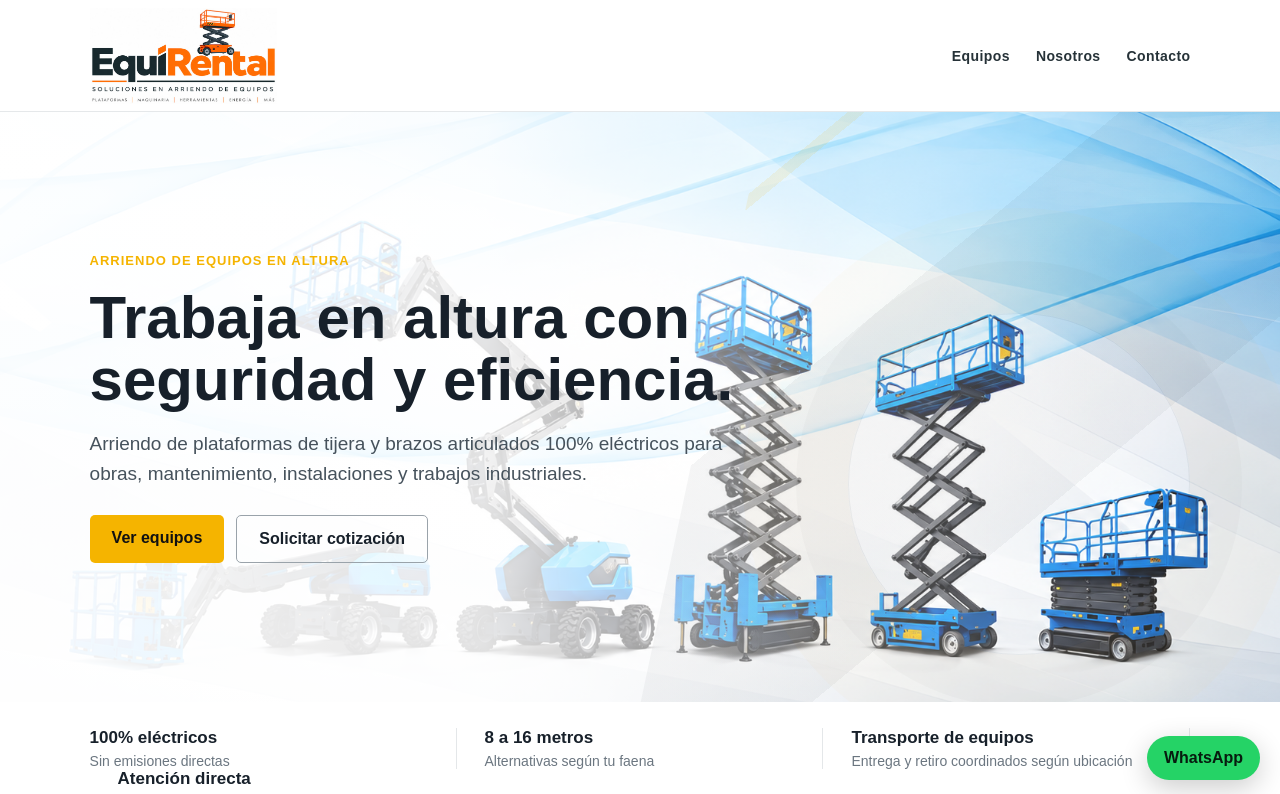
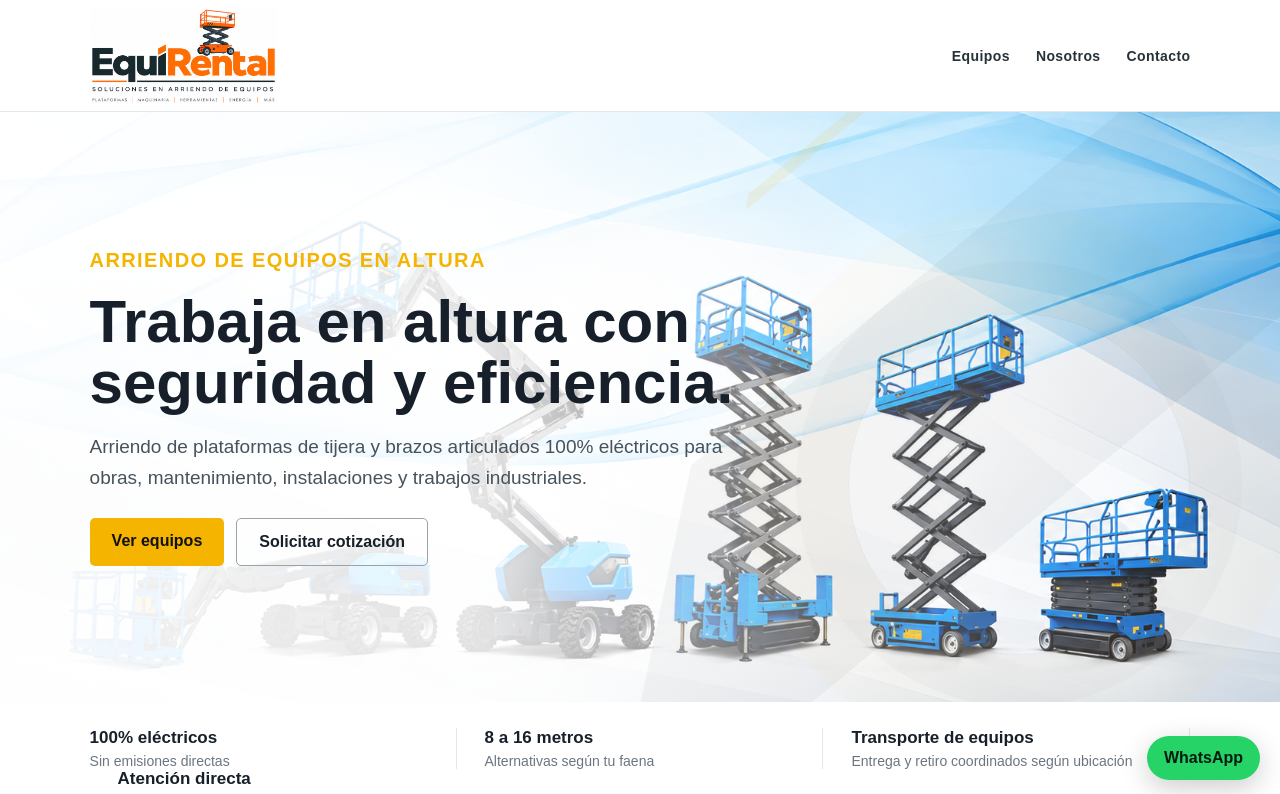
Before and after one commit to proyectoscl/equirental.cl, a Next.js app: page / in a window 1280 px wide. Shown: the top 794 px of the page. Built offline with nearby package versions, Linux system fonts and the light colour scheme.

Commit message:
Increase Home hero category heading size

```diff
--- a/app/globals.css
+++ b/app/globals.css
@@ -90,3 +90,16 @@ article{box-shadow:0 12px 32px rgba(16,24,32,.075)}
       url('/home-bg.png') 62% center/cover no-repeat;
   }
 }
+
+
+/* Hero eyebrow emphasis */
+.hero > div > span{
+  display:inline-block;
+  font-size:20px;
+  line-height:1.25;
+  letter-spacing:1.4px;
+  font-weight:800;
+}
+@media(max-width:650px){
+  .hero > div > span{font-size:17px;letter-spacing:1px}
+}
```
